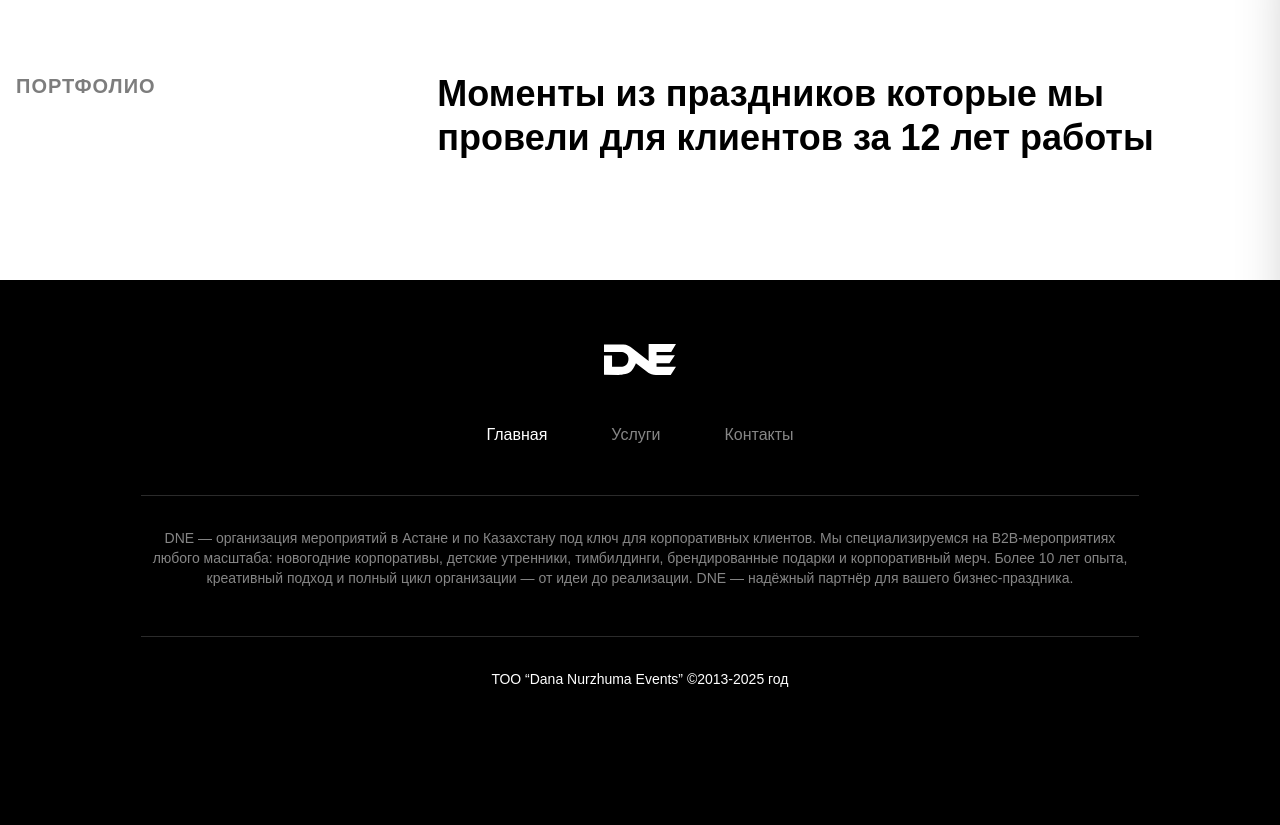
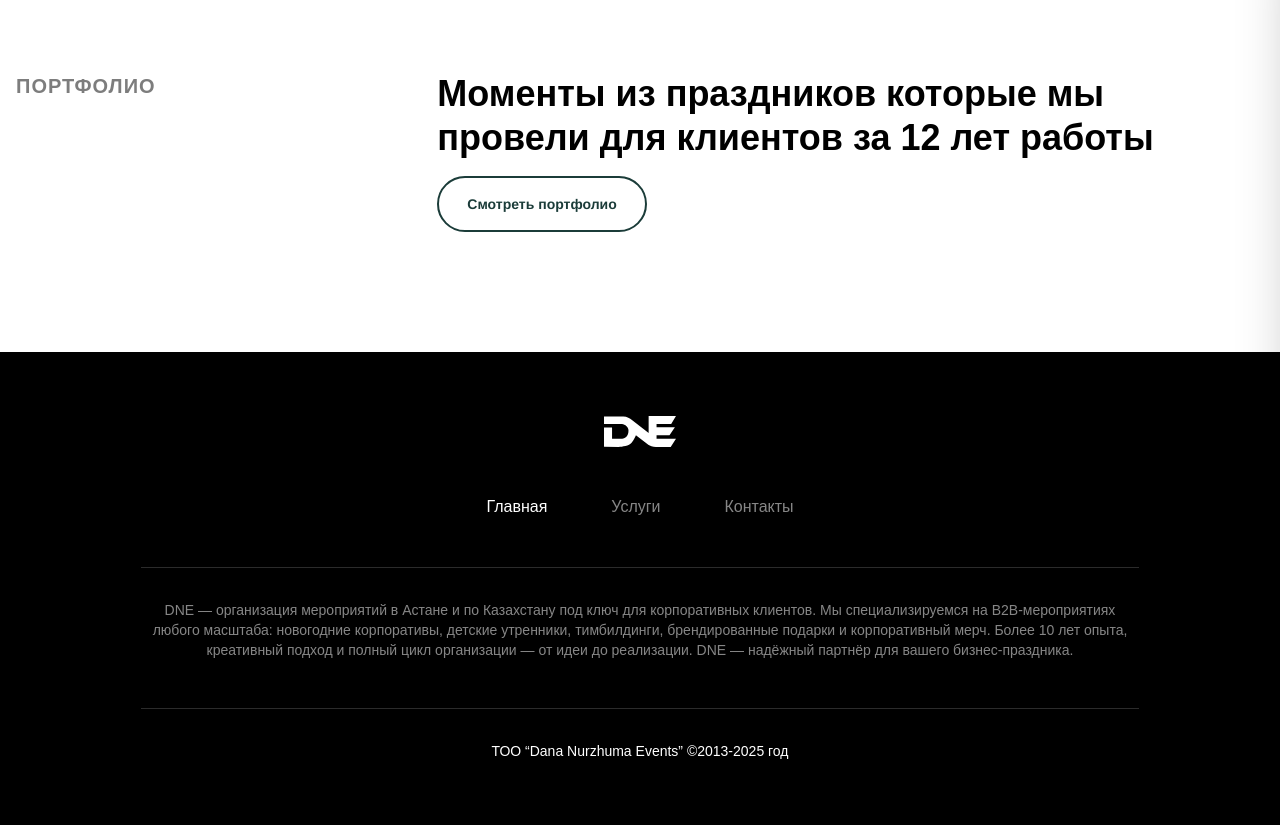
Before and after one commit to Zazh/event_django_azai, a Django app: page / in a window 1280 px wide. Shown: the part 80-905 px from the top of the page. Before the commit the page ends 767 px from the top, so only its background shows below. Run offline with Django 5.2, Linux system fonts and the light colour scheme; data that the repository does not hold is empty.

Commit message:
Добавил на главную ссылку на портфолио

```diff
--- a/contents/templates/contents/home.html
+++ b/contents/templates/contents/home.html
@@ -187,6 +187,9 @@
             <h1 class="md:text-4xl md:leading-11 text-3xl font-semibold">
                 Моменты из праздников которые мы <br>провели для клиентов за 12 лет работы
             </h1>
+            <div class="pt-4">
+                <a href="https://disk.yandex.kz/i/FbvdxNO51GoJeg" class="btn-outline text-accent-500 inline-flex">Смотреть портфолио</a>
+            </div>
 
             <div class="mt-12">
                 <div id="gallery" class="grid grid-cols-2 md:grid-cols-3 gap-4"></div>
```
